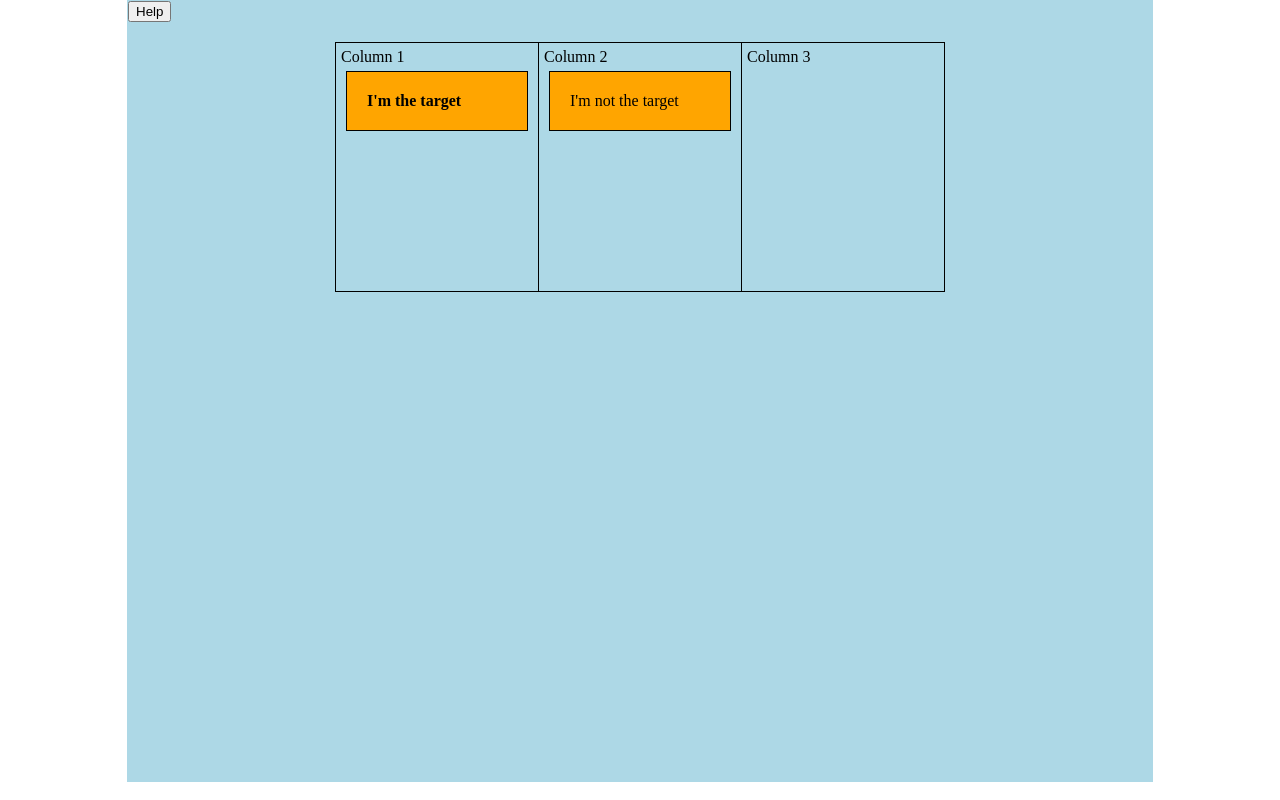
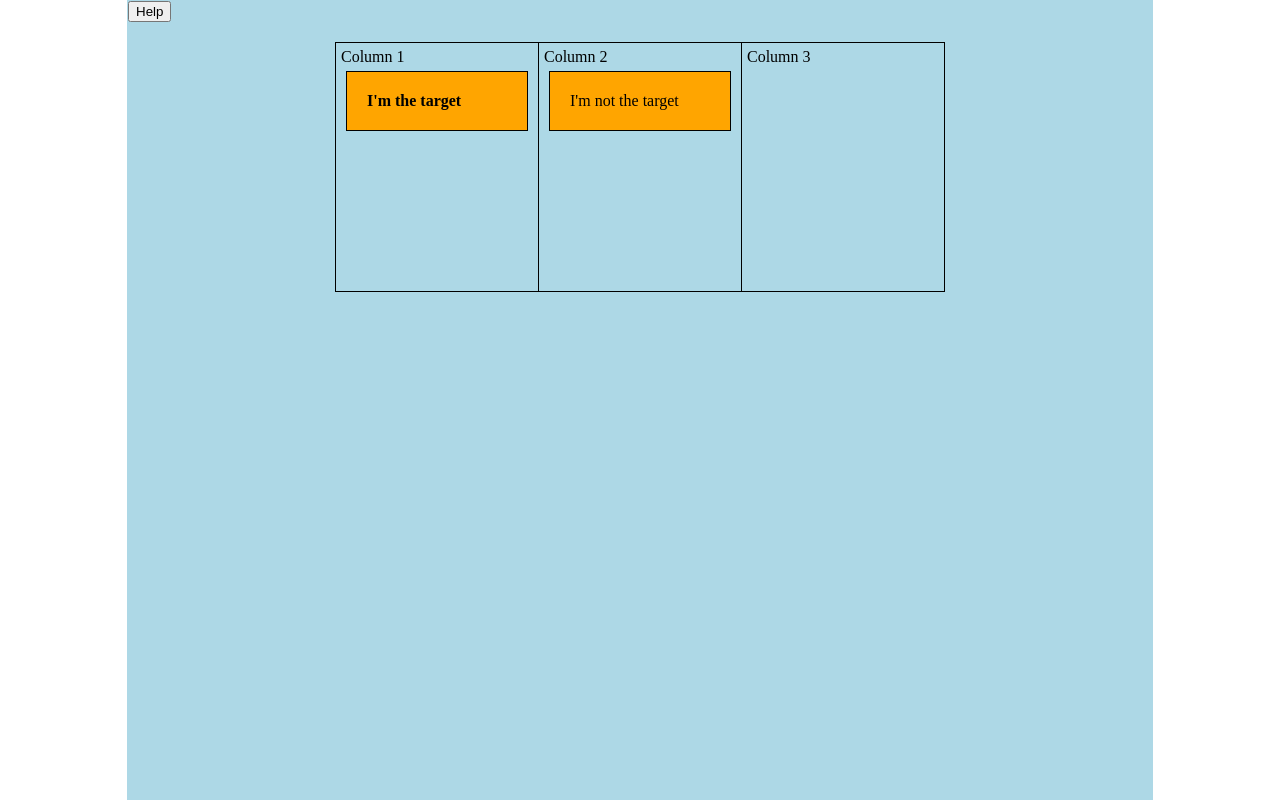
Before and after one commit to dolevoper/common-js-patterns, a website: page index.html in a window 1280 px wide. Drawn offline with Linux system fonts and the light colour scheme.

Commit message:
improve background styling

```diff
--- a/index.html
+++ b/index.html
@@ -13,7 +13,7 @@
 
         #app-container {
             width: 80%;
-            height: calc(100vh - 20px);
+            min-height: calc(100vh - 2px);
             padding: 1px;
             margin: 0 auto;
             background-color: lightblue;
```
